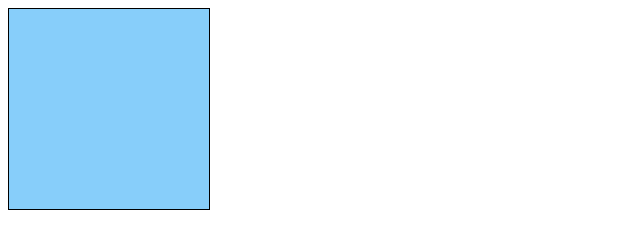
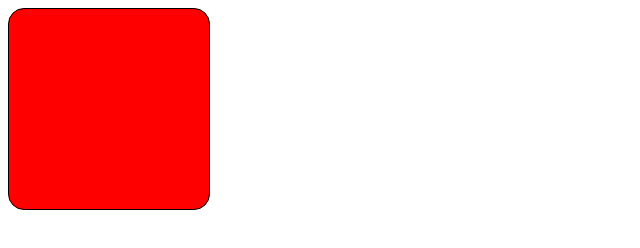
Before and after one commit to jesuskobo/Tutorial-html, a plain HTML site: page css/transiciones.html in a window 1280 px wide. Shown: the whole page, without its empty margins (0-640 px from the left). Drawn offline with Linux system fonts and the light colour scheme.

```diff
--- a/css/transicion.css
+++ b/css/transicion.css
@@ -1,7 +1,21 @@
+/* https://cubic-bezier.com/   para las transicion cubir baser*/
+
+
 .contenedor{
-    background-color: lightskyblue;
+    background-color: red;
     border: 1px solid;
     height: 200px;
     width: 200px;
+    border-radius: 16px;
+
+    transition-property: background-color, height, width;
+    transition-duration: 2000ms, 1000ms, 2000ms; /* primero el colos el segundo es la altura y el tercero es la anchura*/
+    /* transition-timing-function: ease-in; quiere decir que la transiccion al principio es lenta luego rapida*/
+    transition-timing-function: cubic-bezier(.01,1.53,.88,-0.63);
 
 }
+.contenedor:hover{
+    background-color: blueviolet;
+    height: 300px;
+    width: 100%;
+}
```
Also changed, not shown: javascript/index.html (+0 -1 lines), javascript/main.js (+79 -13 lines).
